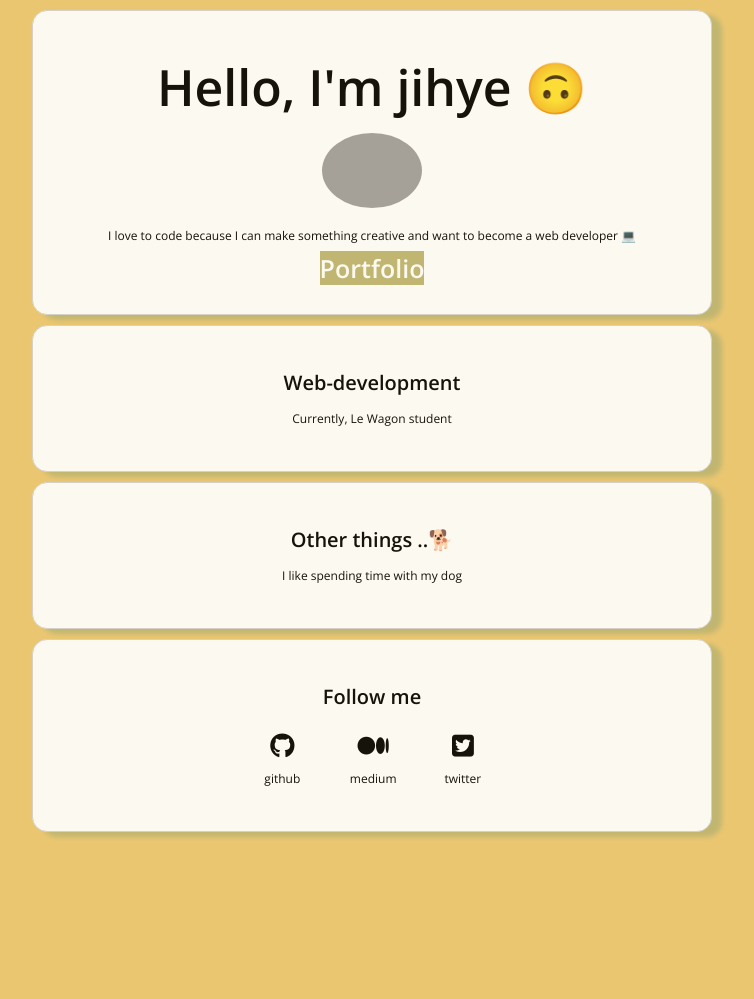
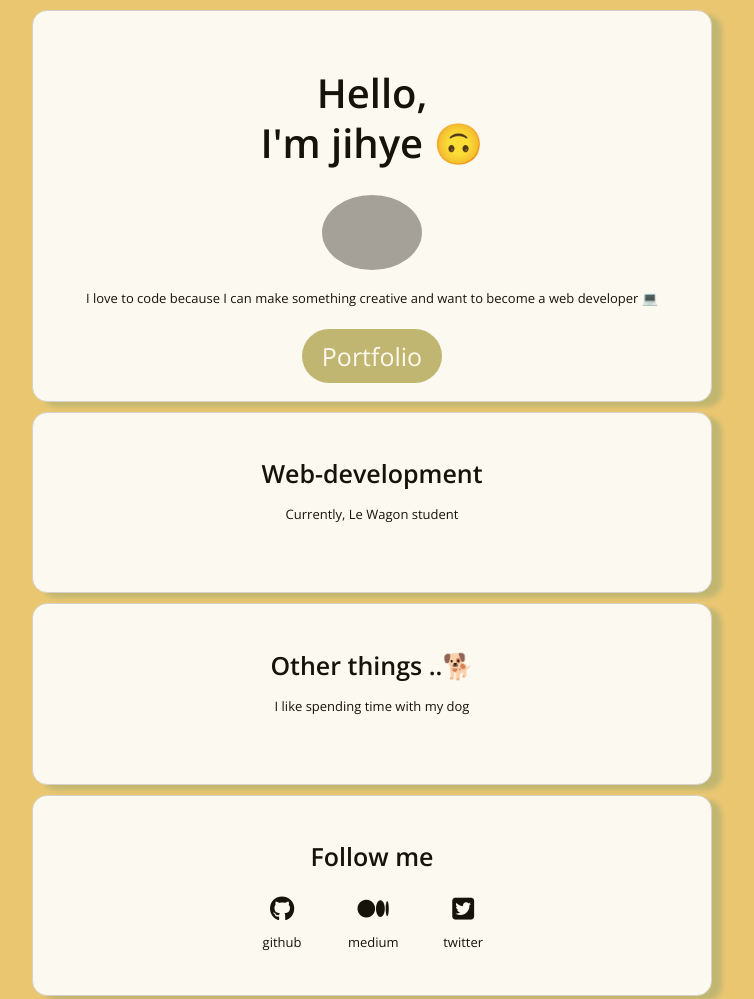
Before and after one commit to bonniekang/profile, a plain HTML site: page index.html in a window 1280 px wide. Shown: the top 999 px of the page, without its empty margins (268-1022 px from the left). Before the commit the page ends 842 px from the top, so only its background shows below. Drawn offline with nearby package versions, Linux system fonts and the light colour scheme; grey boxes are pictures that could not be loaded.

Commit message:
make my profile prettier

```diff
--- a/index.html
+++ b/index.html
@@ -14,10 +14,10 @@
 <body>
   <div class="container">
     <div class="card">
-  <h1>Hello, I'm jihye 🙃</h1>
+  <h1>Hello,<br>I'm jihye 🙃</h1>
   <img class="img-circle" src="images/photo.PNG" width = "100px" alt="Photo of me">
   <p>I love to code because I can make something creative and want to become a web developer 💻</p>
-  <a href="#">Portfolio</a>
+  <a id="link-portfolio" href="#">Portfolio</a>
 </div>
 <div class="card">
   <h2>Web-development</h2>
--- a/style.css
+++ b/style.css
@@ -4,7 +4,7 @@ body{
   background-color: #EAC671;
   font-family: 'Open Sans', sans-serif;
   color: black;
-  font-size: 12px;
+  font-size: 13px;
   line-height : 20px;
   text-align: center;
 }
@@ -12,28 +12,35 @@ body{
 h1{
   font-family: 'Open Sans', sans-serif;
   color: black;
-  font-size: 50px;
-  line-height : 25px;
+  font-size: 40px;
+  line-height : 50px;
+
 }
 
 h2{
   font-family: 'Open Sans', sans-serif;
   color: black;
-  font-size: 20px;
+  font-size: 25px;
   line-height : 20px;
+}
+
+p{
+  padding-bottom: 25px;
 }
 
 a{
   color: white;
   text-decoration: none;
   font-size: 25px;
-  font-weight: 700;
+  font-weight: 500;
   background-image: linear-gradient(to bottom, rgb(189, 181, 113, 1), rgb(189, 181, 113, 1));
+  border-radius: 30px;
+  padding: 10px 20px;
 }
 
-a:hover{
-  color: #BDB571;
-  background-color: white;
+a:hover {
+  font-weight: 700;
+  font-size: 28px;
 }
 .container{
   width: 700px;
@@ -73,6 +80,11 @@ i:hover{
   font-size: 30px;
 }
 
+li:hover{
+  color: #8DBDBE;
+  font-size: 20px;
+}
+
 @media (max-width: 960px) {
   /* For a screen < 960px, this CSS will be read */
   .container {
```
